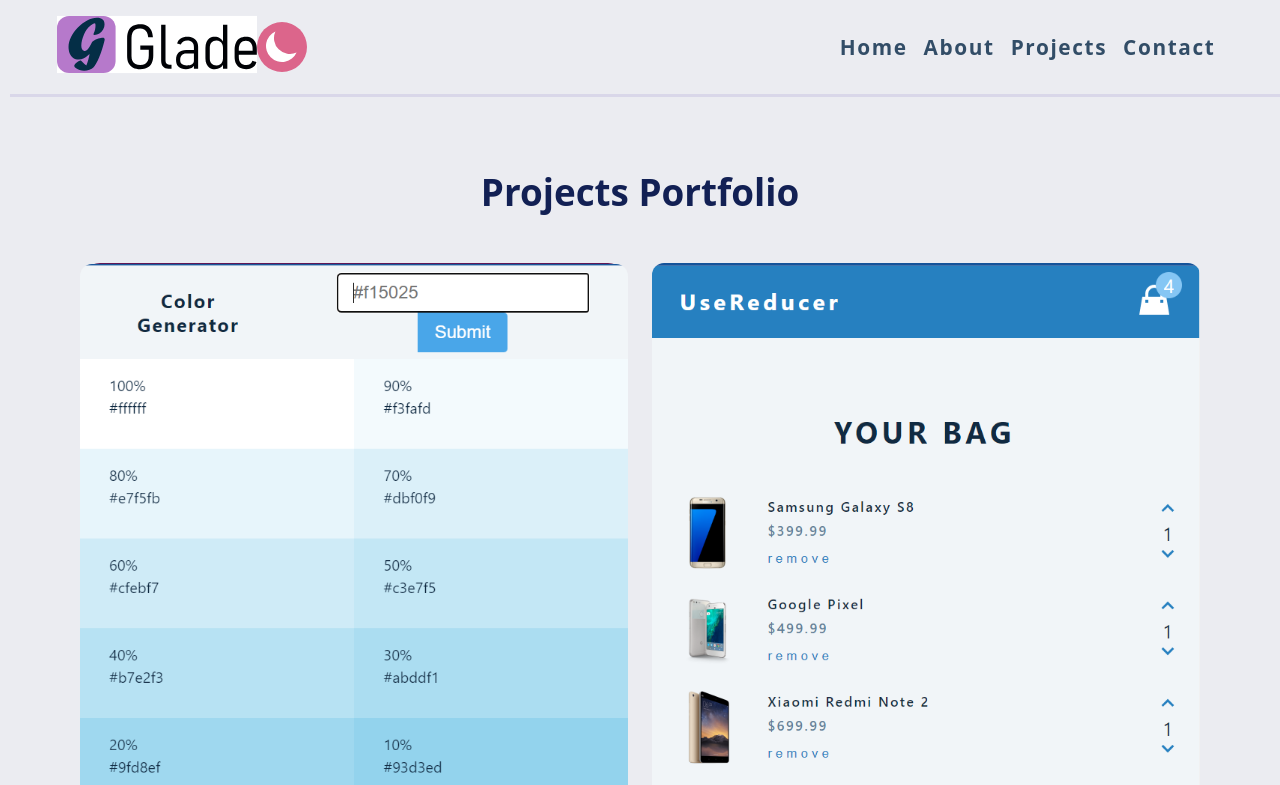
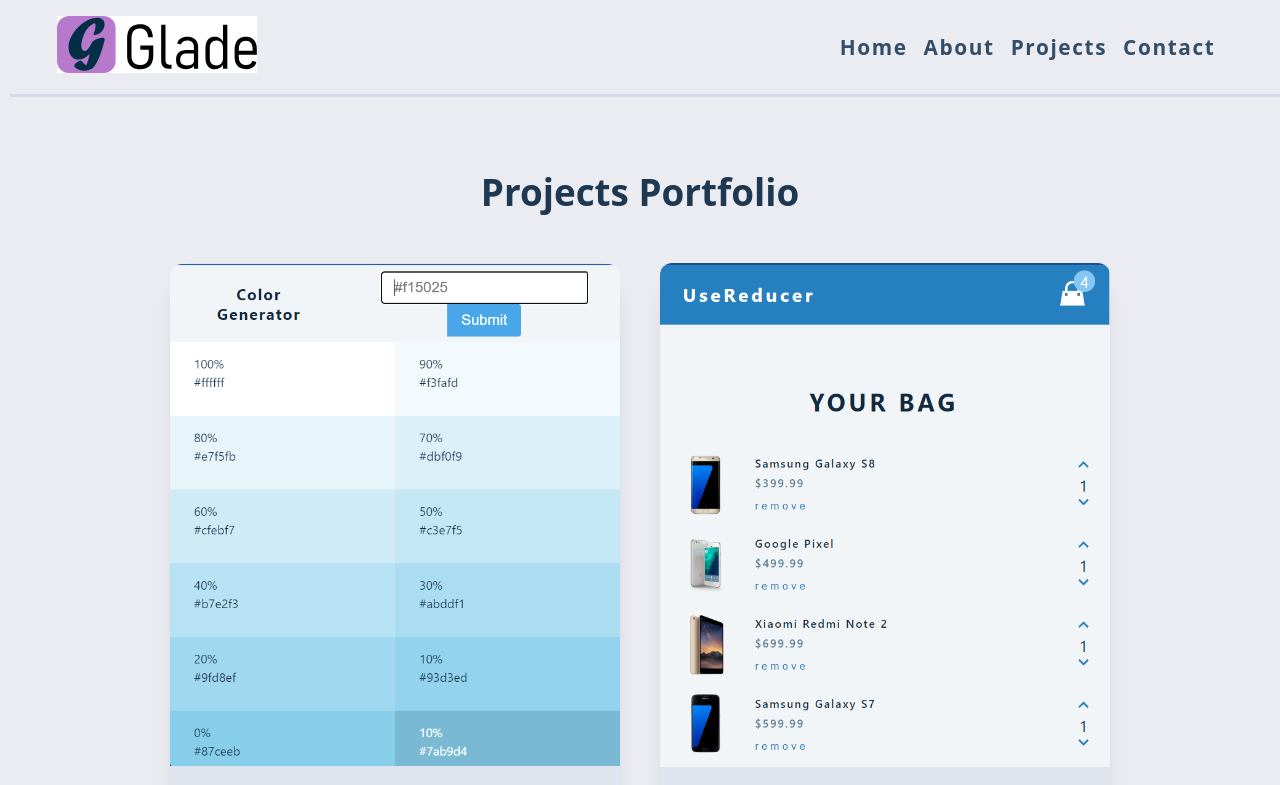
Before and after one commit to Eyitoyosi/Portfolio, a React (Create React App) app: page /projects in a window 1280 px wide. Shown: the top 785 px of the page. Built offline with nearby package versions, Linux system fonts and the light colour scheme.

Commit message:
Latest changes made

```diff
--- a/src/App.js
+++ b/src/App.js
@@ -5,42 +5,21 @@
 import Home from './pages/Home';
 import Footer from './Footer';
 import Projects from './pages/Project';
-import { useState } from 'react';
-import { ThemeProvider} from "styled-components"
 
-const LightTheme = {
-  pageBackground: "white",
-  titleColor: "#dc658b",
-  tagLineColor: "black"
-};
-
-const DarkTheme = {
-  pageBackground: "#282c36",
-  titleColor: "lightpink",
-  tagLineColor: "lavender"
-}
-
-const themes = {
-  light: LightTheme,
-  dark: DarkTheme
-}
 
 
 function App() {
-  const [ theme, setTheme ] = useState("light")
   return (
-    <ThemeProvider theme={themes[theme]}>
     <Router>
-      <Navbar theme={theme} setTheme={setTheme}/>
+      <Navbar/>
       <Routes>
-        <Route path="/" element={<Home theme={theme}/>}/>
-        <Route path="/about" element={<About theme={theme}/>}/>
-        <Route path="/projects" element={<Projects theme={theme}/>}/>
-        <Route path="/contact" element={<Contact theme={theme}/>}/>
+        <Route path="/" element={<Home/>}/>
+        <Route path="/about" element={<About/>}/>
+        <Route path="/projects" element={<Projects/>}/>
+        <Route path="/contact" element={<Contact/>}/>
       </Routes>
       <Footer />
     </Router>
-    </ThemeProvider>
   )
 }
 
--- a/src/Navbar.js
+++ b/src/Navbar.js
@@ -2,23 +2,8 @@
 import logo from "./Images/GladeLogo.svg";
 import { FaBars } from  'react-icons/fa';
 import {Link} from 'react-router-dom';
-import styled from "styled-components";
-import{ CgSun } from 'react-icons/cg';
-import { HiMoon } from 'react-icons/hi';
 
-const Toggle = styled.button`
-cursor: pointer;
-height: 50px;
-border-radius: 50%;
-width: 50px;
-border: none;
-background-color: ${props => props.theme.titleColor};
-color: ${props => props.theme.pageBackground};
-&:focus {
-    outline: none;
-}
-transition: all .5s ease;
-`;
+
 
 
 const Navbar = (props) => {
@@ -29,15 +14,7 @@
         setShowLinks(!showLinks)
     };
 
-    function changeTheme() {
-        if (props.theme === "light") {
-            props.setTheme("dark");
-        } else {
-            props.setTheme("light");
-        }
-    };
 
-    const icon = props.theme === "light" ? <HiMoon size={40} /> : <CgSun size={40} />
 
 
     useEffect(() => {
@@ -55,9 +32,6 @@
                     <Link to="/">
                     <img src={logo} className='logo' alt="logo" />
                     </Link>
-                    <Toggle onClick={changeTheme}>
-                        {icon}
-                    </Toggle>
                     <button className="nav-toggle" onClick={toggleLinks}>
                         <FaBars />
                     </button>
--- a/src/index.css
+++ b/src/index.css
@@ -8,7 +8,8 @@
 body {
     font-family: ui-sans-serif,system-ui,-apple-system,BlinkMacSystemFont,"Segoe UI",Roboto,"Helvetica Neue",Arial,"Noto Sans",sans-serif,"Apple Color Emoji","Segoe UI Emoji","Segoe UI Symbol","Noto Color Emoji";
     background: rgb(235, 236, 241);
-    color:#122054;
+    color:rgb(30 56 81);
+    opacity: 1;
     line-height: 1.5;
     font-size: 0.875rem;
   }
@@ -295,6 +296,9 @@
   justify-content: center;
   width: 100%;
 }
+.skills h1{
+  margin-top: 50px;
+}
 .my-skills{
   display: flex;
   margin-top: 50px;
@@ -306,7 +310,7 @@
   display: flex;
   align-items: center;
   justify-content: center;
-  background-color: rgb(255, 255, 255);
+  background-color: rgb(238 242 255);
   box-shadow: 2px 2px 10px -3px rgba(0,0,0,0.75);
   border-radius: 0.5rem;
   border: 0 solid #e5e7eb;
@@ -314,6 +318,9 @@
   margin: 5px;
   width: 150px;
   height: 100px;
+}
+.individual-skill:hover{
+  box-shadow: rgba(0, 0, 0, 0.25) 0px 14px 28px, rgba(0, 0, 0, 0.22) 0px 10px 10px;
 }
 .home-container{
   padding: 5rem;
@@ -374,7 +381,7 @@
   grid-template-columns: repeat(2, minmax(0,1fr));
   margin-top: 40px;
   grid-gap: 1.5rem;
-  gap: 1.5rem;
+  gap: 2.5rem;
 }
 .project-info{
   display: flex;
@@ -382,14 +389,22 @@
   justify-content: center;
   align-items: center;
   border-radius: 20px;
-  background-color: rgb(97, 24, 85);
+  background-color: rgb(224, 228, 239);
+  box-shadow: rgba(0, 0, 0, 0.1) 0px 20px 25px -5px, rgba(0, 0, 0, 0.04) 0px 10px 10px -5px;
   cursor: pointer;
+  width: 100%;
+  max-width: 450px;
+  height: auto;
+}
+.project-info:hover{
+  box-shadow: rgba(0, 0, 0, 0.25) 0px 14px 28px, rgba(0, 0, 0, 0.22) 0px 10px 10px;
 }
 .card-image{
   border-style: none;
   border-top-left-radius: 0.75rem;
   border-top-right-radius: 0.75rem;
-  max-width: 100%;
+  width: 100%;
+  max-width: 450px;
   height: auto;
   border: 0 solid #e5e7eb;
 }
@@ -397,7 +412,7 @@
   text-align: center;
   height: 180px;
   padding: 1.5rem;
-  color: white;
+  color: rgb(7, 5, 11);
 }
 .more-projects{
   display: flex;
@@ -405,7 +420,7 @@
   align-items: center;
   cursor: pointer;
   border-radius: 10px;
-  box-shadow: 0 10px 15px -3px rgb(0 0 0/0.1);
+  box-shadow: 2px 2px 10px -3px rgba(0,0,0,0.75);;
   width: 250px;
   height: 50px;
   margin-top: 100px;
@@ -421,11 +436,6 @@
   color: white;
   background-color: rgb(83, 83, 214);
 }
-
-
-
-
-
 
 
 
--- a/src/pages/About.js
+++ b/src/pages/About.js
@@ -4,6 +4,13 @@
 
 
 const About = () => {
+  function handleDownload() {
+    const downloadLink = document.createElement('a');
+    downloadLink.href = 'https://drive.google.com/file/d/18kQApbkYM8UauB36VzOfuAZ3xVYuU1JE/view?usp=share_link';
+    downloadLink.download = 'ayo-cv.pdf';
+    document.body.appendChild(downloadLink);
+    downloadLink.click();
+  }
     return (
         <section className="profile-container">
             <div>
@@ -38,7 +45,7 @@
                       </div>
                     </Link>
                       <div>
-                          <button className="profile-btn">Download CV</button>
+                          <button className="profile-btn" onClick={handleDownload}>Download CV</button>
                       </div>
                   </div>
 
--- a/src/pages/Home.js
+++ b/src/pages/Home.js
@@ -1,6 +1,14 @@
 
 
 const Home = () => {
+  function handleDownload() {
+    const downloadLink = document.createElement('a');
+    downloadLink.href = 'https://drive.google.com/file/d/18kQApbkYM8UauB36VzOfuAZ3xVYuU1JE/view?usp=share_link';
+    downloadLink.download = 'ayo-cv.pdf';
+    document.body.appendChild(downloadLink);
+    downloadLink.click();
+  }
+
     return (
         <div className="home-container">
             <div className="home-intro">
@@ -9,7 +17,7 @@
                   simpler by creating, symplifying and bringing to life futuristic ideas for websites, one step at a time.
               </h3>
               <div>
-                <button className="cv-button">Download CV</button>
+                <button className="cv-button" onClick={handleDownload}>Download CV</button>
               </div>
             </div>
             <div className="hero--section">
```
Also changed, not shown: src/styles/globalStyles.js (added, +27 -0 lines), src/styles/useDarkMode.js (added, +11 -0 lines), src/Images/codeRobot.jpg (deleted), src/Images/waves.svg (deleted).
